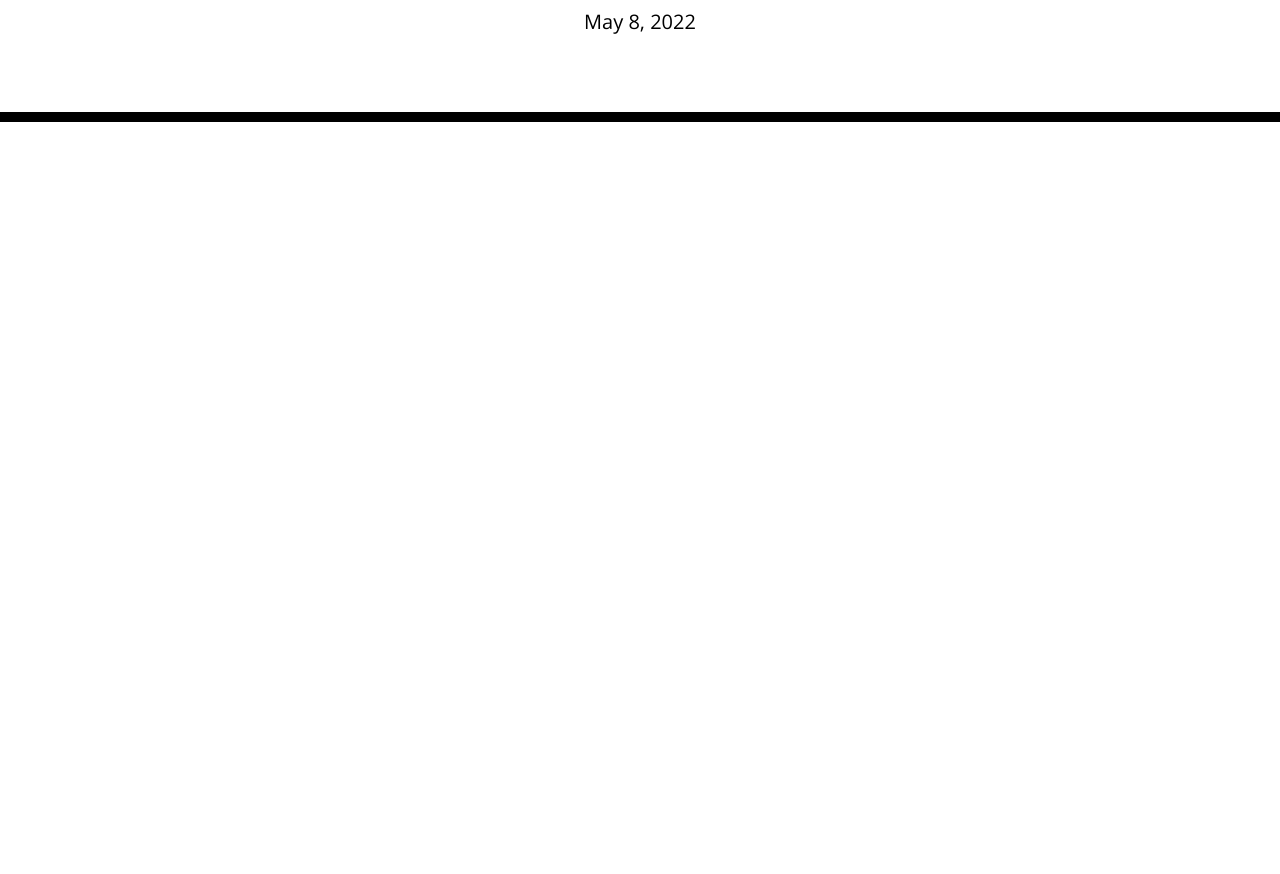
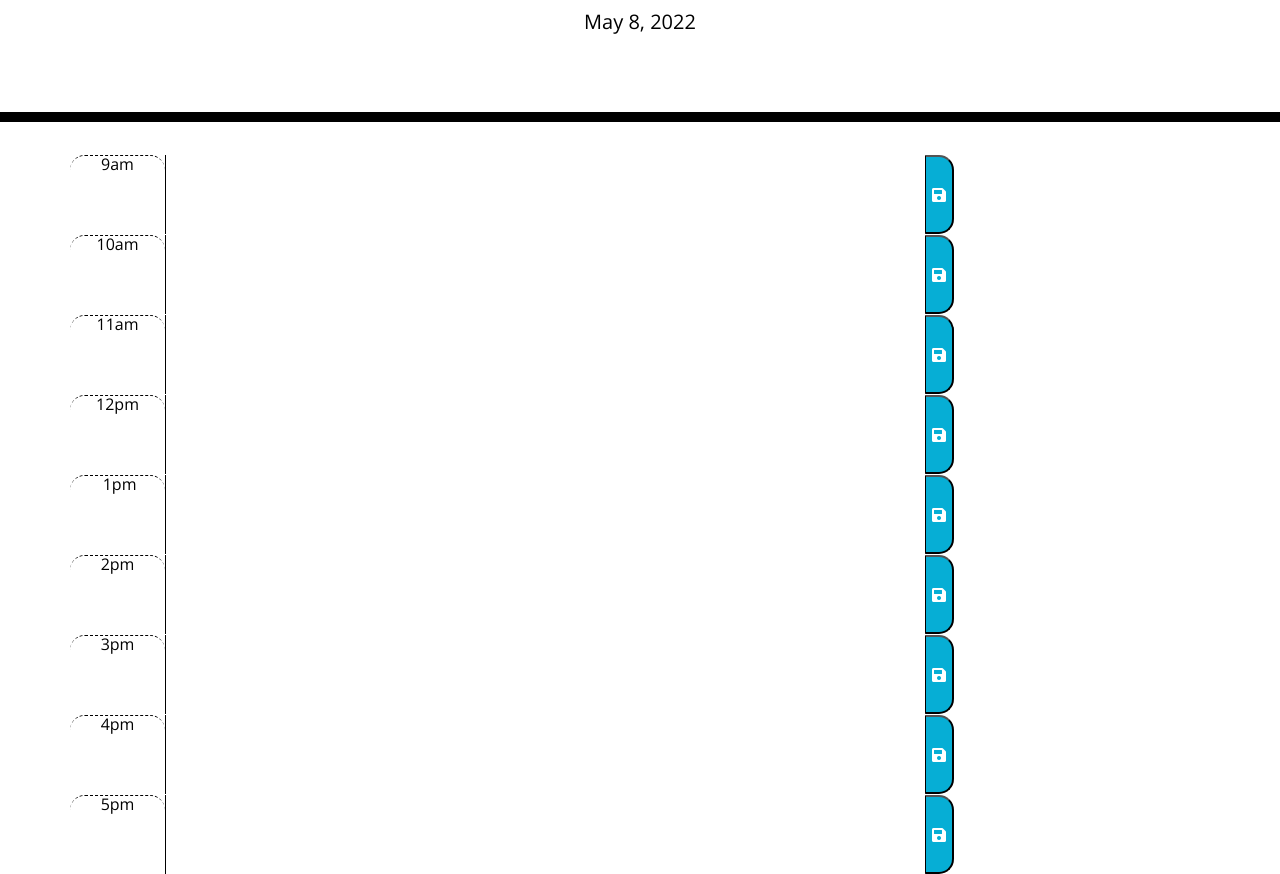
Before and after one commit to kkmusau/work-day-scheduler, a plain HTML site: page index.html in a window 1280 px wide. Shown: the part 182-1056 px from the top of the page. Before the commit the page ends 800 px from the top, so only its background shows below. Drawn offline with nearby package versions, Linux system fonts and the light colour scheme.

Commit message:
added timeblocks to index.html and started script.js

```diff
--- a/assets/js/script.js
+++ b/assets/js/script.js
@@ -1,9 +1,22 @@
 $('#currentDay').text(moment().format('ll'));
 
-const hours = ['9:00 AM','10:00 AM','11:00 AM','12:00 PM','1:00 PM','2:00 PM','3:00 PM','4:00 PM','5:00 PM'];
+const hours = [9, 10, 11, 12, 13, 14, 15, 16, 17];
 
-hours.forEach(hour => {
-    let row = $('div',{'class':'row'});
+let description = $('.description');
+let currentHour = moment().hour();
+let saveBtn = document.querySelectorAll(".saveBtn");
 
-    $('.container').append.row;
-});
+for (var i = 9; i < 18; i++) {
+    if (currentHour === hours [i]) {
+        console.log(i);
+        document.getElementById(i).classList.add('present');
+    }
+    if (currentHour < hours[i]) {
+        console.log(i);
+        document.getElementById(i).classList.add('past');
+    }
+    if (currentHour < hours[i]) {
+        console.log(i);
+        document.getElementById(i).classList.add('future');
+    }
+}
--- a/index.html
+++ b/index.html
@@ -28,9 +28,76 @@
       <p class="lead">A simple calendar app for scheduling your work day</p>
       <p id="currentDay" class="lead"></p>
     </header>
+
     <div class="container">
+
       <!-- Timeblocks go here -->
-    </div>
+      <div class="row time-block">
+
+      <div class="hour col-1 time-block"> 9am </div>
+      <textarea id="9" class="col-8 input"></textarea>
+      <button class="saveBtn"><i class="fas fa-save"></i></button>
+
+      </div>
+
+      <div class="row">
+        <div class="hour col-1 time-block"> 10am </div>
+        <textarea id="10" class="col-8 input"></textarea>
+        <button class="saveBtn"><i class="fas fa-save"></i></button>
+
+      </div>
+
+      <div class="row">
+        <div class="hour col-1 time-block">11am</div>
+        <textarea id="11" class="col-8 input"></textarea>
+        <button class="saveBtn"><i class="fas fa-save"></i></button>
+
+      </div>
+
+      <div class="row">
+        <div class="hour col-1 time-block"> 12pm </div>
+        <textarea id="12" class="col-8 input"></textarea>
+        <button class="saveBtn"><i class="fas fa-save"></i></button>
+
+      </div>
+
+      <div class="row">
+        <div class="hour col-1 time-block"> 1pm</div>
+        <textarea id="13" class="col-8 input"></textarea>
+        <button class="saveBtn"><i class="fas fa-save"></i></button>
+
+      </div>
+
+      <div class="row">
+        <div class="hour col-1 time-block"> 2pm </div>
+        <textarea id="14" class="col-8 input"></textarea>
+        <button class="saveBtn"><i class="fas fa-save"></i></button>
+
+      </div>
+
+      <div class="row">
+        <div class="hour col-1 time-block"> 3pm </div>
+        <textarea id="15" class="col-8 input"></textarea>
+        <button class="saveBtn"><i class="fas fa-save"></i></button>
+
+      </div>
+
+      <div class="row">
+        <div class="hour col-1 time-block"> 4pm </div>
+        <textarea id="16" class="col-8 input"></textarea>
+        <button class="saveBtn"><i class="fas fa-save"></i></button>
+
+      </div>
+
+      <div class="row">
+        <div class="hour col-1 time-block"> 5pm </div>
+        <textarea id="17" class="col-8 input"></textarea>
+        <button class="saveBtn"><i class="fas fa-save"></i></button>
+
+      </div>
+
+
+</div>
 
     <script src="https://cdnjs.cloudflare.com/ajax/libs/jquery/3.2.1/jquery.min.js"></script>
     <script src="https://cdnjs.cloudflare.com/ajax/libs/moment.js/2.24.0/moment.min.js"></script>
```
